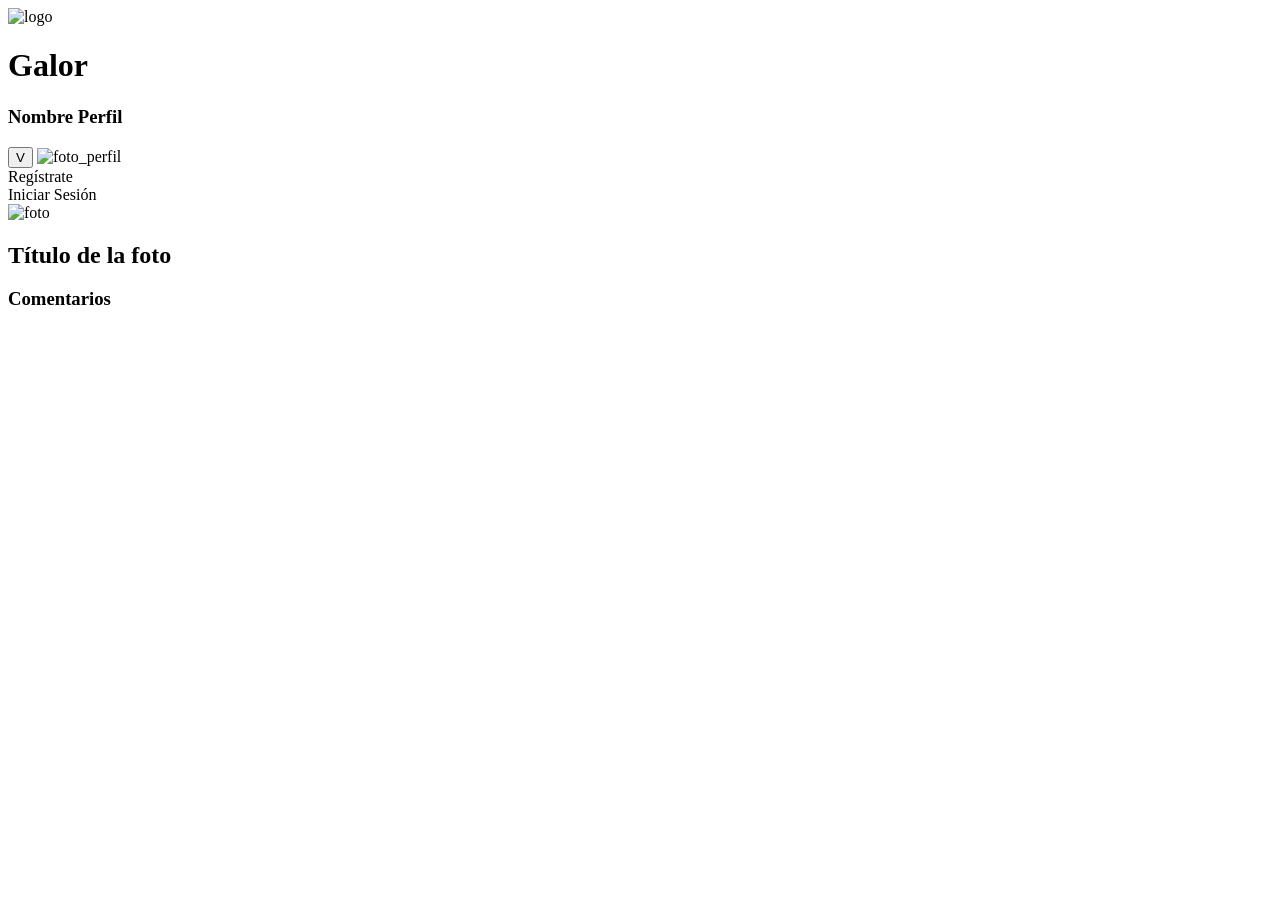
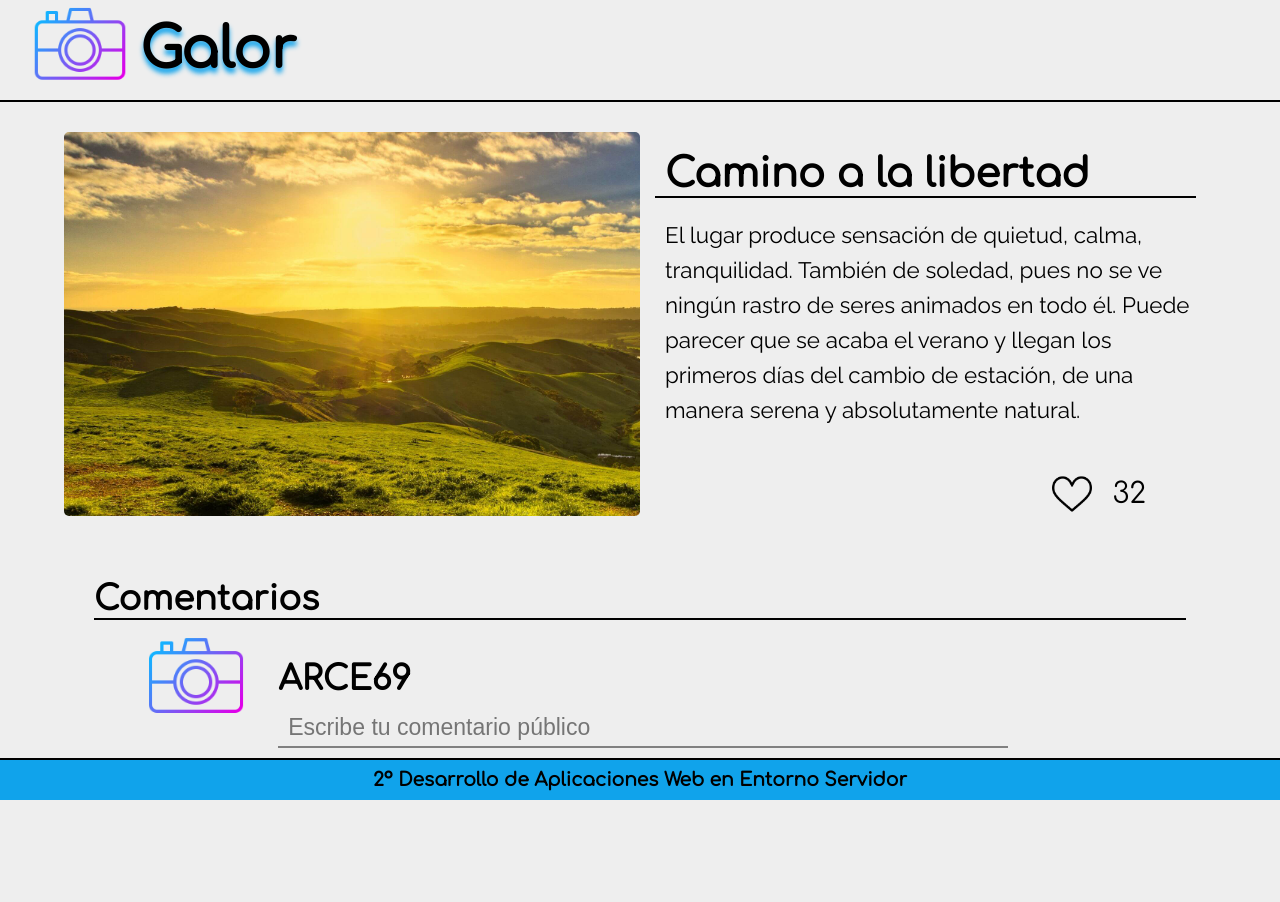
Before and after one commit to Neiroh/TheDWESProyect, a PHP site: page /foto.php in a window 1280 px wide. Before the commit the page ends 305 px from the top, so only its background shows below. Run offline with PHP 8.4, Linux system fonts and the light colour scheme.

Commit message:
Estilo de la foto

```diff
--- /dev/null
+++ b/GalorWeb/css/foto.css
@@ -0,0 +1,173 @@
+/*CSS Visualizar Foto*/
+
+* {
+    margin: 0;
+    padding: 0;
+    box-sizing: border-box;
+    /*Letra
+    font-family: 'Comfortaa', cursive;
+    font-family: 'Raleway', sans-serif;
+    Colores:
+    #10A3EB
+    #EEEEEE
+    */
+}
+/********* Empieza encabezado **********/
+header{
+    display: flex;
+    flex-flow: row nowrap;
+    justify-content: space-between;
+    align-items: center;
+    background-color: #EEEEEE;
+    font-family: 'Comfortaa', cursive;
+}
+.logo img{
+    width: 100px;
+}
+hr{
+    border: 1.5px solid black;
+}
+/*La camara y el titulo Galor*/
+.logo{
+    display: flex;
+    flex-flow: row nowrap;
+    align-items: center;
+    margin-left: 30px;
+}
+.logo h1{
+    text-shadow: 0px 5px 5px #10A3EB;
+    font-size: 3.5em;
+    margin-left: 10px;
+}
+/*Usuario y foto de perfil cuando se inicia sesión*/
+.perfil{
+    background-color: #10A3EB;
+    margin-right: 30px;
+}
+/*Botones de registrarse y iniciar sesión*/
+.sesion{
+    display: flex;
+    flex-flow: row;
+    margin-right: 40px;
+}
+img{
+    width: 100%;
+}
+/******** Fin de encabezado *********/
+
+/********* Cuerpo ***********/
+body{
+    height: 100%;
+}
+html{
+    height: 100%;
+}
+main{
+    position: relative;
+    background-color: #EEEEEE;
+    display: flex;
+    justify-content: center;
+    height: 100%;
+}
+.info{
+    display: flex;
+    flex-flow: column;
+    width: 90%;
+    margin-top: 30px;
+}
+.fotoTitulo h2{
+    font-family: 'Comfortaa', cursive;
+    font-size: 2.5em;
+    padding-left: 25px;
+    padding-top: 20px;
+}
+.titulo{
+    display: flex;
+    flex-flow: column;
+}
+.titulo hr{
+    display: flex;
+    flex-flow: column;
+    margin-left: 15px;
+    margin-right: 20px;
+}
+.bigFoto{
+    float: left;
+    width: 45vw;
+    border-radius: 5px;
+}
+.descripcion{
+    font-family: 'Raleway', sans-serif;
+    font-size: 1.4em;
+    line-height: 35px;
+    margin: 10px;
+    margin-top: 20px;
+    margin-left: 25px;
+}
+.likes{
+    display: flex;
+    flex-flow: row;
+    justify-content: flex-end;
+    align-items: center;
+    margin: 20px;
+    margin-right: 50px;
+}
+.megusta{
+    width: 8%;
+}
+.numLikes{
+    font-family: 'Comfortaa', cursive;
+    font-size: 1.8em;
+    margin: 20px
+}
+.comentarios{
+    font-family: 'Comfortaa', cursive;
+    margin: 30px;
+    font-size: 1.8em;
+    padding-bottom: 40px;
+}
+.usuario{
+    margin-top: 10px;
+    margin-left: 50px;
+}
+.usuario img{
+    float: left;
+    width: 10%;
+    margin-right: 30px;
+}
+.usuario h3{
+    font-family: 'Comfortaa', cursive;
+    padding: 10px;
+    padding-top: 30px;
+}
+.usuario input{
+    border-top: 0;
+    border-left: 0;
+    border-right: 0;
+    border-bottom: 2px solid grey;
+    width: 70%;
+    height: 40px;
+    padding-left: 10px;
+    font-size: 0.8em;
+    background-color: #EEEEEE;
+}
+/********* Fin del Cuerpo ***********/
+
+/*Pie de página*/
+footer{
+    font-family: 'Comfortaa', cursive;
+    background-color: #10A3EB;
+    width: 100%;
+    padding: 10px;
+    display: flex;
+    flex-direction: column;
+    justify-content: center;
+    align-items: center;
+    position:fixed;
+    bottom: 0;
+}
+footer hr {
+    width: 100%;
+    position: fixed;
+    bottom: 40px;
+}
--- a/GalorWeb/css/styles.css
+++ b/GalorWeb/css/styles.css
@@ -349,6 +349,7 @@ main {
 .capaGrande button {
     font-family: 'Raleway', sans-serif;
     margin: 20px;
+    margin-bottom: 70px;
     width: 20%;
     height: 30px;
     font-size: 1.5em;
--- a/GalorWeb/foto.php
+++ b/GalorWeb/foto.php
@@ -6,6 +6,13 @@
     <meta http-equiv="X-UA-Compatible" content="IE=edge">
     <meta name="viewport" content="width=device-width, initial-scale=1.0">
     <title>Foto</title>
+    <link rel="stylesheet" href="./css/foto.css">
+    <link rel="preconnect" href="https://fonts.googleapis.com">
+    <link rel="preconnect" href="https://fonts.gstatic.com" crossorigin>
+    <link href="https://fonts.googleapis.com/css2?family=Comfortaa&display=swap" rel="stylesheet">
+    <link rel="preconnect" href="https://fonts.googleapis.com">
+    <link rel="preconnect" href="https://fonts.gstatic.com" crossorigin>
+    <link href="https://fonts.googleapis.com/css2?family=Raleway&display=swap" rel="stylesheet">
 </head>
 
 <body>
@@ -13,61 +20,57 @@
     <header>
 
         <div class="logo">
-            <img src="" alt="logo">
+            <img src="images/camara.png" alt="logo">
             <h1>Galor</h1>
         </div>
 
-        <div class="perfil">
-            <h3>Nombre Perfil</h3>
-            <input type="button" name="perfil" id="perfil" value="V">
-            <img src="" alt="foto_perfil" class="fotoPerfilTop">
-        </div>
-
-        <div class="sesion">
-
-            <div class="boton registro">Regístrate</div>
-            <div class="boton inicioSesion">Iniciar Sesión</div>
-
-        </div>
-
     </header>
-
+    <hr>
     <main>
 
         <div class="info">
 
-            <img src="" alt="foto" class="bigFoto">
-            <h2>Título de la foto</h2>
+            <div class="fotoTitulo">
+                <img src="images/paisaje.jpg" alt="foto" class="bigFoto">
+                <div class="titulo">
+                    <h2>Camino a la libertad</h2>
+                    <hr>
+                    <p class="descripcion">El lugar produce sensación de quietud,
+                                            calma, tranquilidad. También de soledad,
+                                            pues no se ve ningún rastro de seres
+                                            animados en todo él. Puede parecer que
+                                            se acaba el verano y llegan los primeros
+                                            días del cambio de estación, de una
+                                            manera serena y absolutamente natural.
+                    </p>
+                    <div class="likes">
+                        <img src="images/megusta.png" alt="foto" class="megusta">
+                        <p class="numLikes">32</p>
+                    </div>
+                </div>
+            </div>
 
             <div class="separador"></div>
 
-            <p class="descripcion"></p>
+            <div class="comentarios">
+                <h3>Comentarios</h3>
+                <hr>
 
-            <div class="likes">
-
-                <p class="cora"></p>
-                <p class="numLikes"></p>
-
-            </div>
-
-        </div>
-
-        <div class="comentarios">
-
-            <h3>Comentarios</h3>
-            <div class="separador"></div>
-
-            <!--
                 <div class="usuario">
-                    <img src="" alt="perfil">
-                    <h3></h3>
+                    <img src="images/camara.png" alt="perfil">
+                    <h3>ARCE69</h3>
                     <input type="text" name="comentario" id="comentario" placeholder="Escribe tu comentario público">
                 </div>
-            -->
+            </div>
 
         </div>
     </main>
 
+    <footer>
+    <hr>
+        <h3>2º Desarrollo de Aplicaciones Web en Entorno Servidor</h3>
+    </footer>
+
 </body>
 
 </html>
```
Also changed, not shown: GalorWeb/images/megusta.png (added), GalorWeb/images/paisaje.jpg (added).
